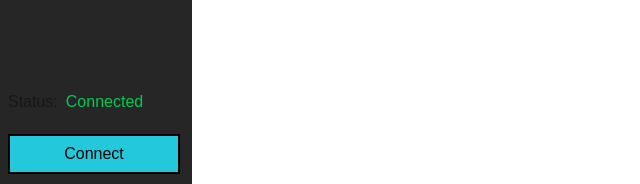
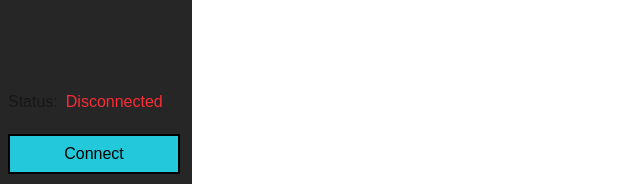
Before and after one commit to Blockmaster2706/mosquittauri, a Next.js app: page / in a window 1280 px wide. Shown: the part 606-790 px from the top of the page, without its empty margins (0-640 px from the left). Built offline with nearby package versions, Linux system fonts and the light colour scheme; a web font is replaced by a local one.

Commit message:
Make connected state mockup

```diff
--- a/app/settings-pane.tsx
+++ b/app/settings-pane.tsx
@@ -1,5 +1,13 @@
+'use client'
+
+import { useState } from "react";
+
 export default function SettingsPage() {
     const input_classname = "w-[calc(100%-10px)] bg-transparent text-base text-[--white] border-b-[2px] border-white/50 outline-none transition-opacity duration-300 placeholder:text-white/50 focus:opacity-100 focus:border-[var(--accent)]";
+
+    const [connected, setConnected] = useState(false)
+
+    let connected_label = connected ? <label className="text-green-500 pl-2 pb-5">Connected</label> : <label className="text-red-500 pl-2 pb-5">Disconnected</label>
 
     return (
         <div className="absolute left-0 top-0 bg-neutral-800 h-full w-[15%] pt-2 pl-2">
@@ -13,8 +21,8 @@ export default function SettingsPage() {
 
             <div className="absolute bottom-5 w-full">
 
-                <label className="w-full flex pt-5">Status: <label className="text-green-500 pl-2 pb-5">Connected</label></label>
-                <button className="w-[calc(100%-20px)] h-10 bg-[var(--accent)] text-black border-2 hover:bg-neutral-800 hover:border-[var(--accent)] hover:text-[var(--accent)] duration-100">Connect</button>
+                <label className="w-full flex pt-5">Status: {connected_label}</label>
+                <button onClick={() => {setConnected(!connected)}} className="w-[calc(100%-20px)] h-10 bg-[var(--accent)] text-black border-2 hover:bg-neutral-800 hover:border-[var(--accent)] hover:text-[var(--accent)] duration-100">Connect</button>
             </div>
         </div>
     )
```
